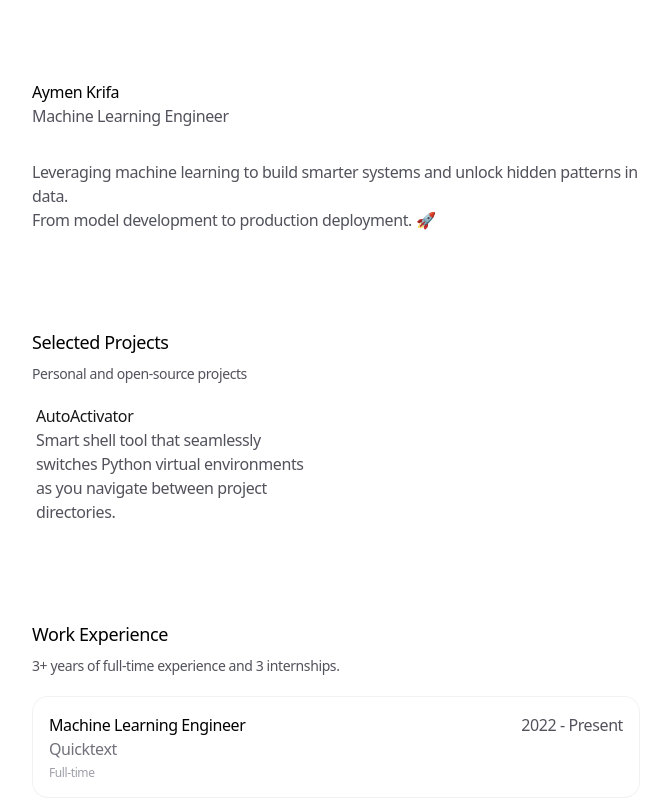
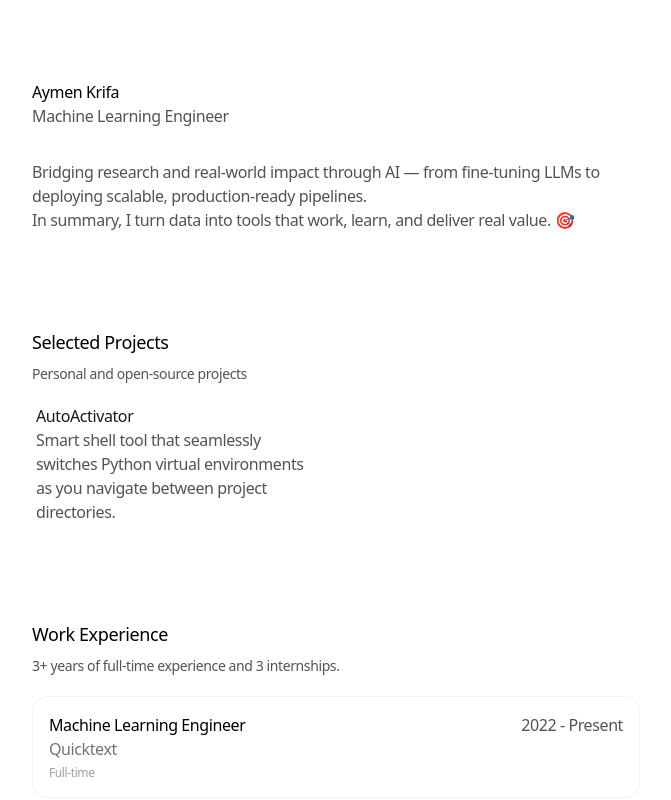
Before and after one commit to aymenkrifa/portfolio, a Next.js app: page / in a window 1280 px wide. Shown: the top 800 px of the page, without its empty margins (304-975 px from the left). Built offline with nearby package versions, Linux system fonts and the light colour scheme.

Commit message:
feat: Revise personal statement to emphasize AI impact and practical applications

```diff
--- a/app/page.tsx
+++ b/app/page.tsx
@@ -587,8 +587,8 @@ export default function Personal() {
       >
         <div className="flex-1">
           <div className="text-zinc-600 dark:text-zinc-400">
-            <p>Leveraging machine learning to build smarter systems and unlock hidden patterns in data.</p>
-            <p>From model development to production deployment. 🚀</p>
+            <p>Bridging research and real-world impact through AI — from fine-tuning LLMs to deploying scalable, production-ready pipelines.</p>
+            <p>In summary, I turn data into tools that work, learn, and deliver real value. 🎯</p>
           </div>
         </div>
       </motion.section>
```
